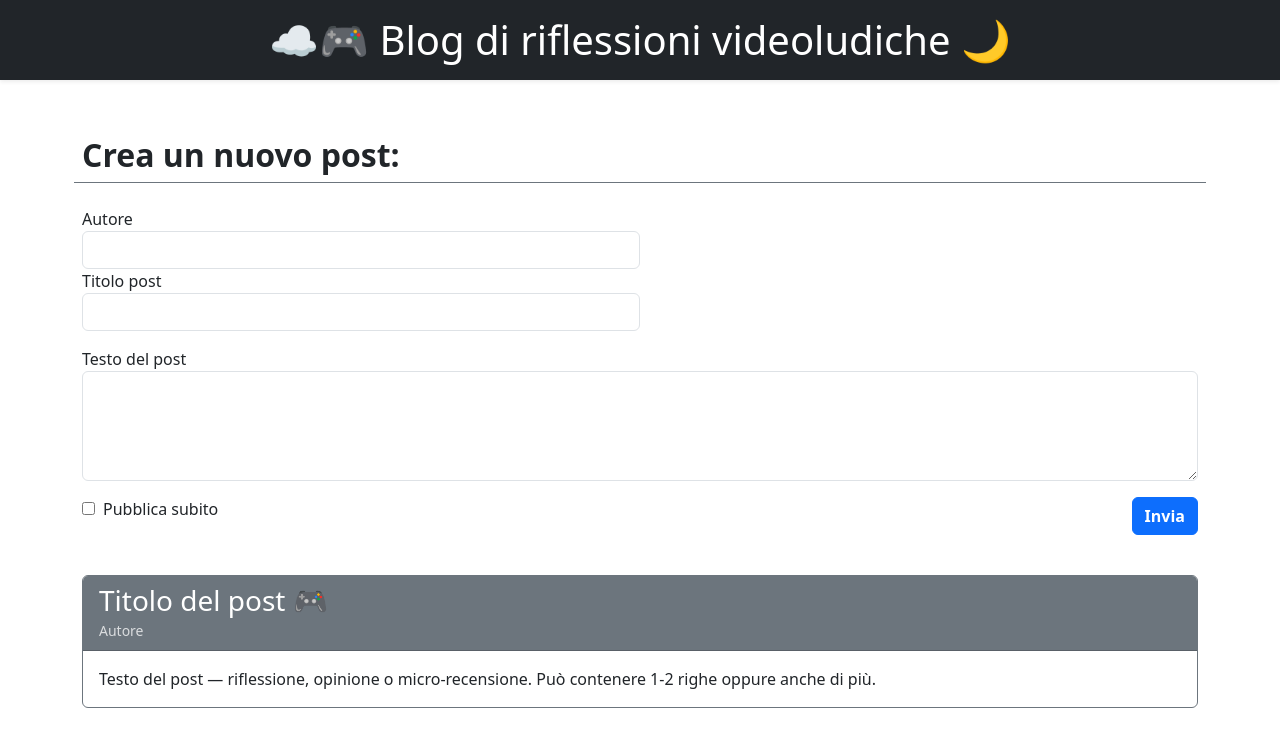
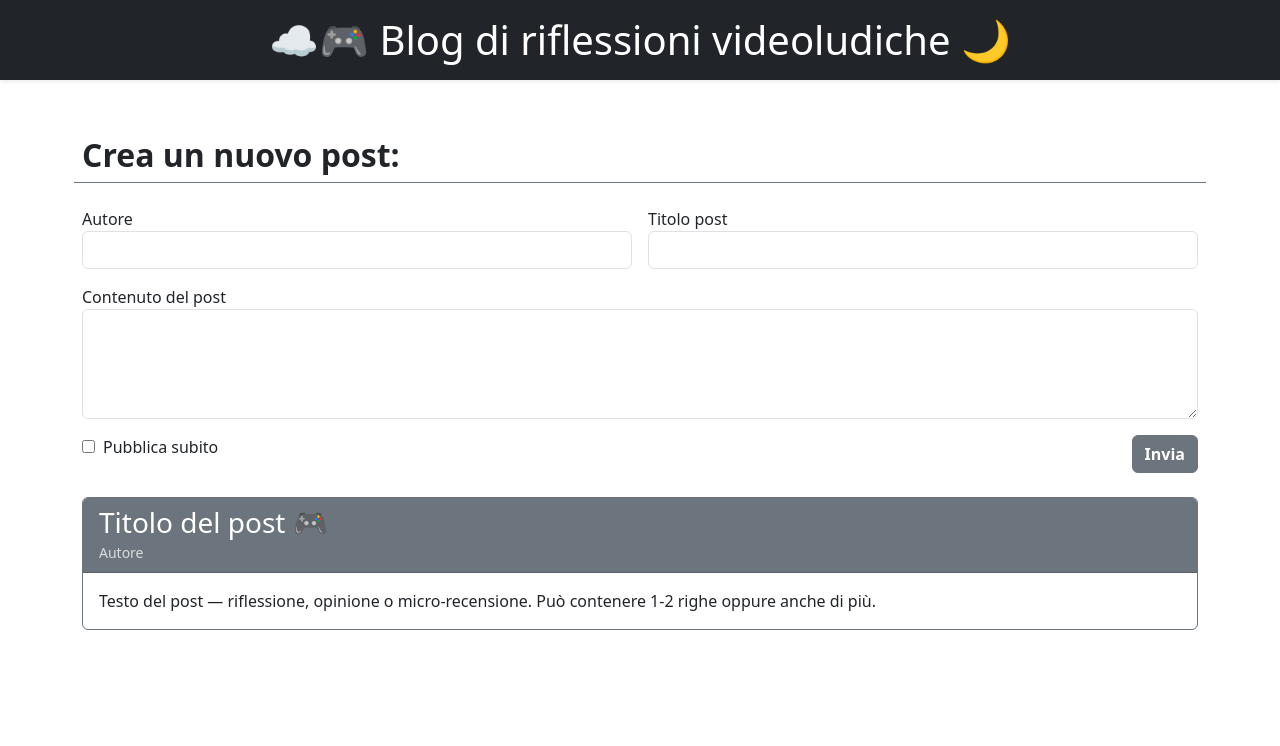
Before and after one commit to ilariamotta/react-post-form, a React (Vite) app: page / in a window 1280 px wide. Shown: the top 746 px of the page. Built offline with nearby package versions, Linux system fonts and the light colour scheme.

Commit message:
feat: utilizzo usestate

```diff
--- a/src/App.jsx
+++ b/src/App.jsx
@@ -2,7 +2,26 @@ import { useState } from 'react'
 import 'bootstrap/dist/css/bootstrap.min.css'
 import './App.css'
 
+
+const initialFormPost = {
+  autore: "",
+  titolo: "",
+  testo: "",
+  checkbox: true,
+};
+
+
 function App() {
+
+const [formPost, setFormPost] = useState(initialFormPost);
+
+
+function updateName(event) {
+const newObject = {
+...formPost, name: event.targe.value,
+};
+setFormPost(newObject)
+}
 
   return (
     <>
@@ -10,30 +29,27 @@ function App() {
       <header className='bg-dark d-flex text-white py-3 shadow-sm align-items-center justify-content-center'>
         <h1 className='m-0  gap-2'>☁️🎮 Blog di riflessioni videoludiche 🌙</h1></header>
       <div className="container mt-4">
-        <div className="row g-3">
+        <form className="row g-3">
           {/* form */}
-
           <h2 className='fw-bold mt-5 pb-2 border-bottom border-secondary d-inline-block'>Crea un nuovo post:</h2>
           {/* autore */}
-          <div>
-            <div className="col-6">
+              <div className="col-6">
               <label htmlFor="autore">Autore</label>
-              <input id="autore" type="text" className='form-control' />
-            </div>
+              <input id="autore" type="text" className='form-control' value={formPost.autore} onChange={updateName}/></div>
             {/* titolo post */}
             <div className="col-6"><label htmlFor="titolo">Titolo post</label>
-              <input id="titolo" type="text" className='form-control' /></div>
-          </div>
+              <input id="titolo" type="text" className='form-control' value={formPost.titolo} onChange={updateName} /></div>
           {/* area post */}
           <div className="col-12">
-            <label htmlFor="testo">Testo del post</label>
-            <textarea id="testo" className="form-control" rows="4"></textarea></div>
+            <label htmlFor="testo">Contenuto del post</label>
+            <textarea id="testo" className="form-control" rows="4" value={formPost.testo} onChange={updateName}></textarea></div>
           {/* checkbox */}
           <div className="col-6">
             <input type="checkbox" id="pubblica" />
             <label htmlFor="pubblica" className='px-2'>Pubblica subito</label></div>
           {/* bottone */}
-          <div className="col-6 text-end"><button className="btn btn-primary fw-bold">Invia</button></div>
+          <div className="col-6 text-end"><button className="btn btn-secondary fw-bold">Invia</button></div>
+          </form>
           {/* post */}
           <div className="col-12">
               <div className="card my-4 border-secondary">
@@ -51,7 +67,7 @@ function App() {
           {/* fine post */}
         </div>
       </div>
-    </div >
+
     </>
   )
 }
```
